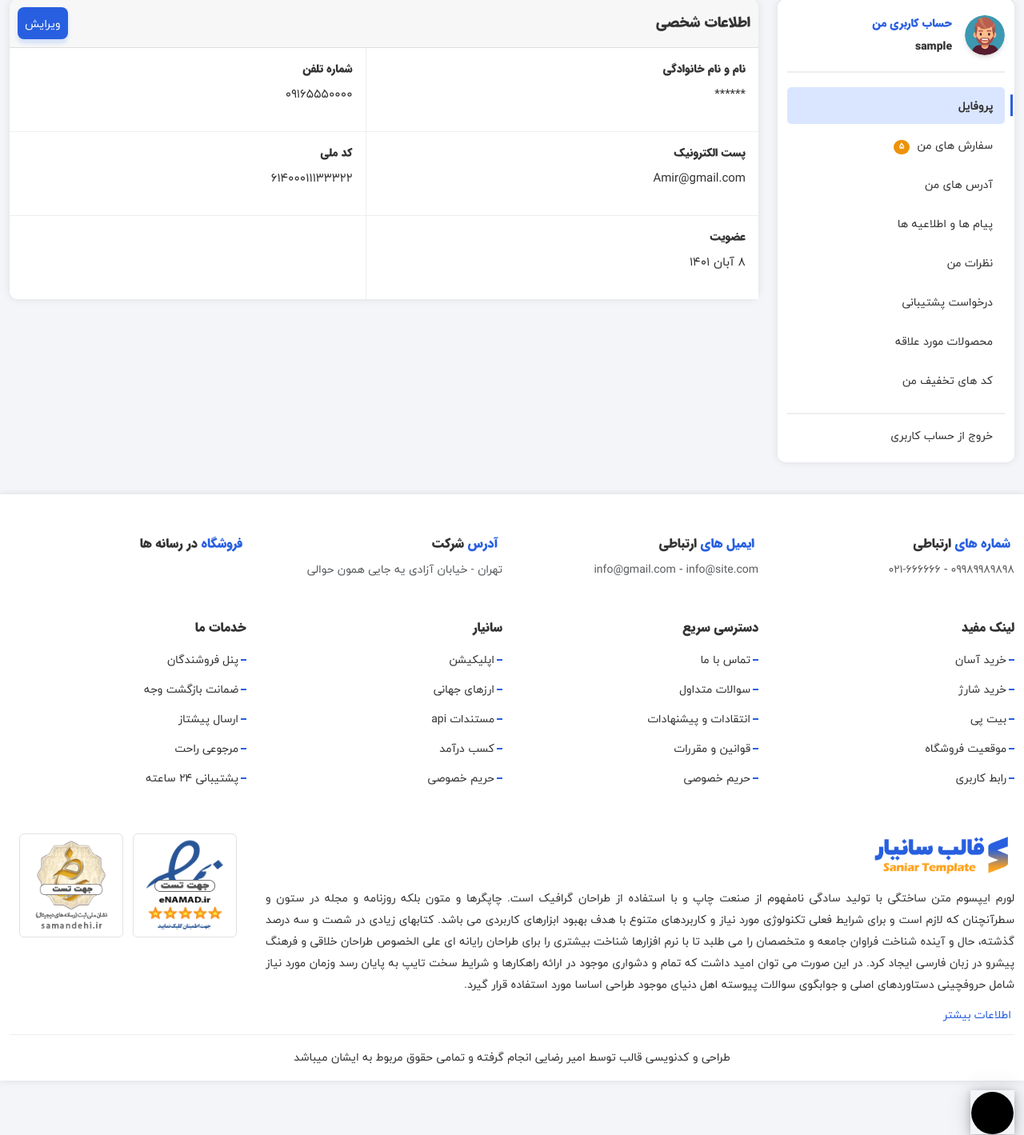
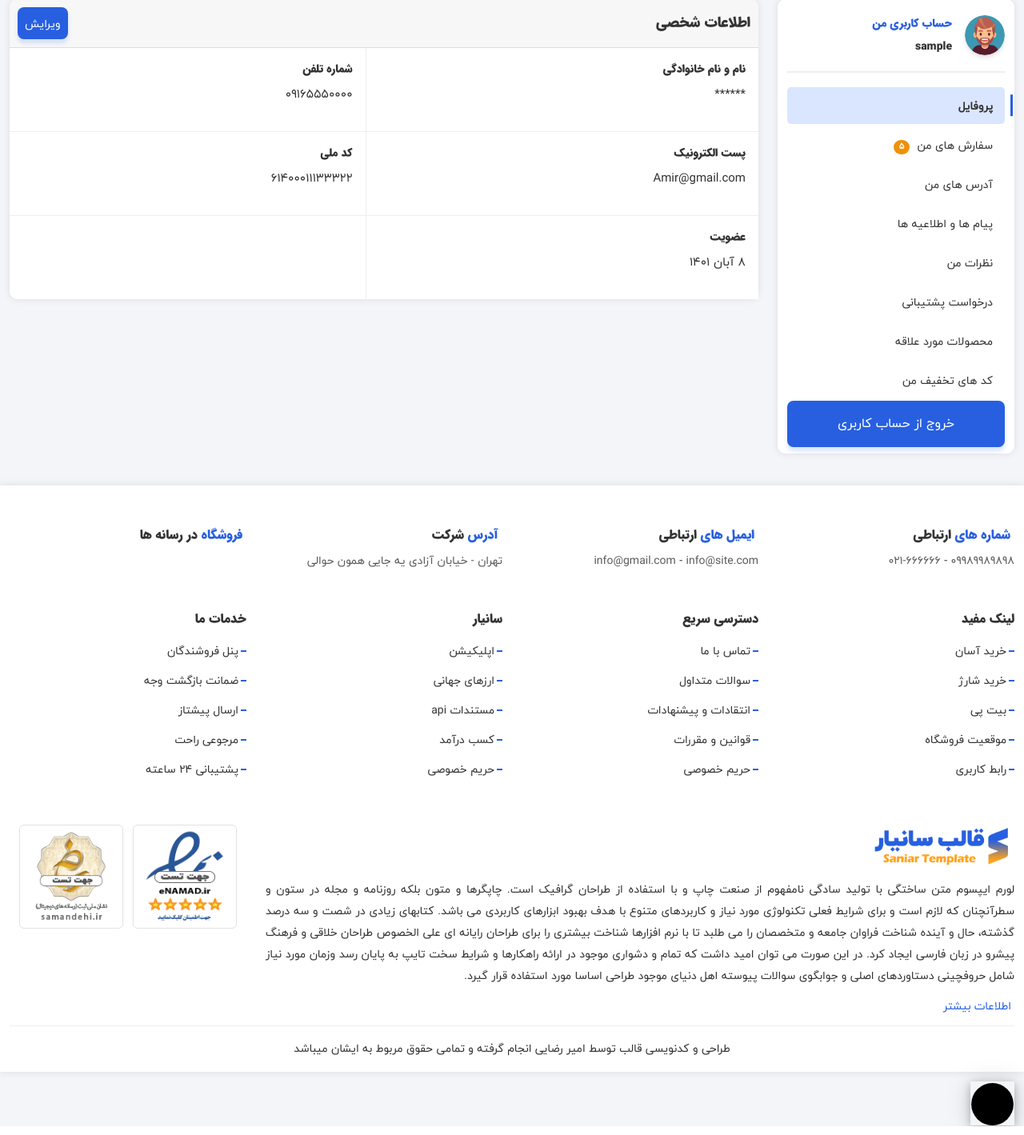
Before and after one commit to Rshmm/online_shop, a Django app: page /profile/ in a window 1280 px wide. Shown: the part 261-1680 px from the top of the page at 80% size. Run offline with Django 5.2, Linux system fonts and the light colour scheme; the visitor is signed in with stand-in values (Sample User, id 1); some libraries are stand-ins or nearby versions.

Commit message:
باز طراحی کردن و مسیر دادن به دکمه های لاگ اوت

```diff
--- a/user/templates/profile.html
+++ b/user/templates/profile.html
@@ -258,8 +258,15 @@
                                 علاقه</a></li>
                             <li><a class="dropdown-item" href=""><i class="bi bi-gift me-2"></i>کد های تخفیف
                                 من</a></li>
-                            <li><a class="dropdown-item mct-hover" href=""><i
-                                    class="bi bi-arrow-right-square me-2"></i>خروج از حساب کاربری</a></li>
+                                <form action='{% url "logout" %}' method="post">
+                                    {% csrf_token %}
+                                    <button
+                                            type="submit"
+                                             class="main-color-one-bg py-3 btn w-100 btnForm rounded-3"
+                                    >
+                                    خروج از حساب کاربری
+                                </button>
+                                </form>
                         </ul>
                     </div>
                 </div>
@@ -658,9 +665,15 @@
                                             <li class="nav-item"><a class="nav-link" href="">
                                                 <i class="bi bi-gift"></i>کد های تخفیف من</a>
                                             </li>
-                                            <li class="nav-item"><a class="nav-link" href="">
-                                                <i class="bi bi-arrow-right-square"></i>خروج از حساب کاربری</a>
-                                            </li>
+                                            <form action='{% url "logout" %}' method="post">
+                                                {% csrf_token %}
+                                                <button
+                                                        type="submit"
+                                                         class="main-color-one-bg py-3 btn w-100 btnForm rounded-3"
+                                                >
+                                                خروج از حساب کاربری
+                                            </button>
+                                            </form>
                                         </ul>
                                     </nav>
                                 </div>
@@ -717,9 +730,15 @@
                                             <li class="nav-item"><a class="nav-link" href="">
                                                 <i class="bi bi-gift"></i>کد های تخفیف من</a>
                                             </li>
-                                            <li class="nav-item"><a class="nav-link" href="">
-                                                <i class="bi bi-arrow-right-square"></i>خروج از حساب کاربری</a>
-                                            </li>
+                                            <form action='{% url "logout" %}' method="post">
+                                                {% csrf_token %}
+                                                <button
+                                                        type="submit"
+                                                         class="main-color-one-bg py-3 btn w-100 btnForm rounded-3"
+                                                >
+                                                خروج از حساب کاربری
+                                            </button>
+                                            </form>
                                         </ul>
                                     </nav>
                                 </div>
```
